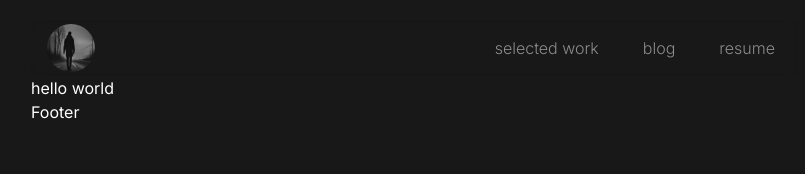
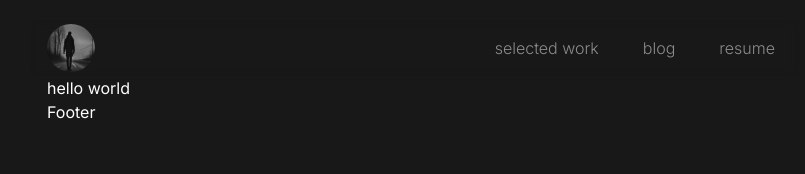
Before and after one commit to DLee1993/website, a Next.js app: page / in a window 1280 px wide. Shown: the top 174 px of the page, without its empty margins (225-1030 px from the left). Built offline with nearby package versions, Linux system fonts and the light colour scheme.

Commit message:
added a left+right base padding of 16px to all layout elements

```diff
--- a/app/globals.css
+++ b/app/globals.css
@@ -14,7 +14,7 @@ body {
 
 @layer components {
     .customWidth {
-        @apply w-full md:w-4/5 lg:w-3/5 mx-auto;
+        @apply w-full md:w-4/5 lg:w-3/5 mx-auto px-4;
     }
     .customLinkHover {
         @apply bg-foreground bg-opacity-0 hover:bg-opacity-[3%] hover:ring-[1px] ring-accent/10 px-2 py-2 rounded-md transition-all;
```
